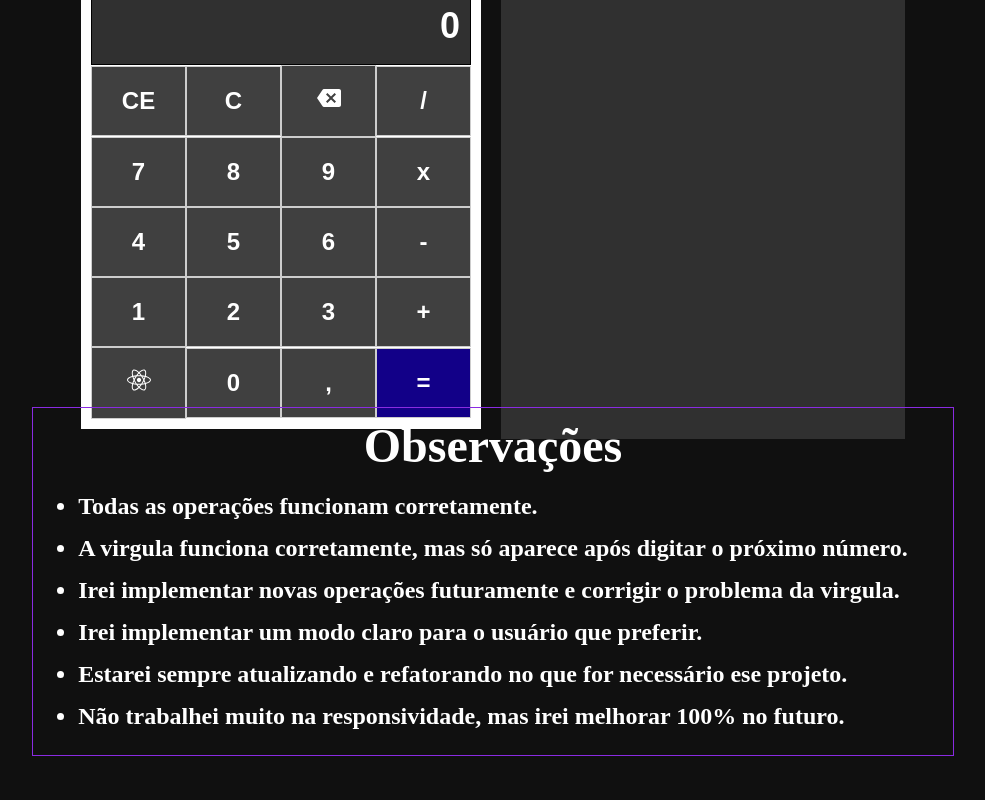
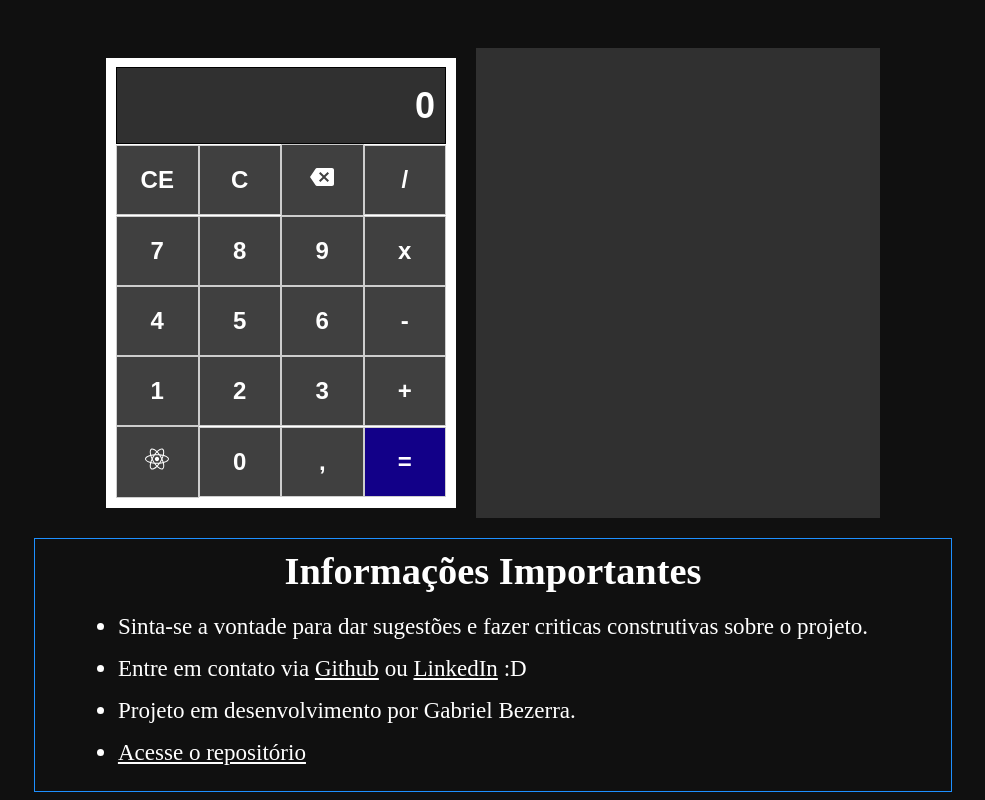
Before and after one commit to gabrielbvl/calculadora, a React (Create React App) app: page / in a window 1280 px wide. Shown: the whole page, without its empty margins (147-1132 px from the left). Built offline with nearby package versions, Linux system fonts and the light colour scheme.

Commit message:
Bug fixes and improved styling

```diff
--- a/src/App.js
+++ b/src/App.js
@@ -1,5 +1,5 @@
 import Input from "./components/Input";
-import { Container, ContainerMaster, Content } from "./styles";
+import { Container, ContainerMaster, Content, ContentH1 } from "./styles";
 import Core from "./components/Core";
 import { useState } from "react";
 import Historic from "./components/Historic";
@@ -16,6 +16,9 @@ const App = () => {
 
   return (
     <ContainerMaster>
+      <ContentH1>
+        <h1>Faça seus cálculos e seja feliz</h1>
+      </ContentH1>
       <Container>
         <Content>
           <Input value={currentNumber} />
--- a/src/components/Button/styled.js
+++ b/src/components/Button/styled.js
@@ -2,15 +2,14 @@ import styled from "styled-components";
 
 export const ButtonContainer = styled.button`
   padding: 20px;
-    border: 1px solid #CDCDCD;
+  border: 1px solid #cdcdcd;
   background-color: ${(props) => props.backgroundColor || "#404040"};
-    color: #FFFFFF;
+  color: #ffffff;
   font-size: 24px;
   font-weight: 900;
   flex: 1;
 
-
   &:hover {
     opacity: 0.6;
   }
-`
+`;
--- a/src/components/Footer/index.jsx
+++ b/src/components/Footer/index.jsx
@@ -1,27 +1,34 @@
 import { FooterContainer } from "./styles";
 
 const Footer = () => {
+  const githubLink = "https://github.com/gabrielbvl";
+  const linkedinLink = "https://www.linkedin.com/in/gabrielbvl";
+  const repositoryLink = "https://github.com/gabrielbvl/calculadora";
+
   return (
     <FooterContainer>
-      <h1>Observações</h1>
+      <h2>Informações Importantes</h2>
       <ul>
-        <li>Todas as operações funcionam corretamente.</li>
         <li>
-          A virgula funciona corretamente, mas só aparece após digitar o próximo
-          número.
+          Sinta-se a vontade para dar sugestões e fazer criticas construtivas
+          sobre o projeto.
         </li>
         <li>
-          Irei implementar novas operações futuramente e corrigir o problema da
-          virgula.
+          Entre em contato via{" "}
+          <a target="blank" href={githubLink}>
+            Github
+          </a>{" "}
+          ou{" "}
+          <a target="blank" href={linkedinLink}>
+            LinkedIn
+          </a>{" "}
+          :D
         </li>
-        <li>Irei implementar um modo claro para o usuário que preferir.</li>
+        <li>Projeto em desenvolvimento por Gabriel Bezerra.</li>
         <li>
-          Estarei sempre atualizando e refatorando no que for necessário ese
-          projeto.
-        </li>
-        <li>
-          Não trabalhei muito na responsividade, mas irei melhorar 100% no
-          futuro.
+          <a target="blank" href={repositoryLink}>
+            Acesse o repositório
+          </a>
         </li>
       </ul>
     </FooterContainer>
--- a/src/components/Footer/styles.js
+++ b/src/components/Footer/styles.js
@@ -2,21 +2,26 @@ import styled from "styled-components";
 
 export const FooterContainer = styled.h3`
   color: white;
-  font-size: 24px;
   text-align: center;
-  width: 80%;
-  min-height: 40vh;
+  width: 70%;
+  height: auto;
   max-width: 900px;
   display: flex;
   flex-direction: column;
   align-items: center;
   justify-content: center;
-  border: 1px solid blueviolet;
+  border: 1px solid dodgerblue;
   padding: 10px;
   transition: 2s;
+  margin-bottom: 40px;
 
-  h1 {
+  h2 {
     margin-bottom: 20px;
+    font-size: 3vw;
+
+    @media (min-width: 2000px) {
+      font-size: 60px;
+    }
   }
 
   ul {
@@ -24,16 +29,16 @@ export const FooterContainer = styled.h3`
 
   li {
     margin-bottom: 15px;
-    text-align: left;
-  }
+    text-align: justify;
+    font-weight: 500;
+    font-size: 1.8vw;
 
-  @media (max-width: 1100px) {
-    font-size: 18px;
-    transition: 2s;
-  }
+    @media (min-width: 1400px) {
+      font-size: 25px;
+    }
 
-  @media (max-width: 810px) {
-    font-size: 14px;
-    transition: 2s;
+    a {
+      color: white;
+    }
   }
 `;
--- a/src/components/Historic/index.jsx
+++ b/src/components/Historic/index.jsx
@@ -1,13 +1,28 @@
-import { HistoricContainer } from "./styled";
+import React, { useEffect, useRef } from "react";
+import { HistoricContainer, HistoricContent, PrincipalDiv } from "./styled";
+import { TbArrowBigRightFilled } from "react-icons/tb";
 
 const Historic = ({ history }) => {
+  const containerRef = useRef(null);
+  useEffect(() => {
+    if (containerRef.current) {
+      containerRef.current.scrollIntoView({ behavior: "smooth", block: "end" });
+    }
+  }, [history]);
+
   return (
     <HistoricContainer>
-      <div>
+      <PrincipalDiv ref={containerRef}>
         {history.map((item, index) => (
-          <div key={index}>{item}</div>
+          <HistoricContent key={index}>
+            <p id="numberOfOperation">
+              {index + 1}
+              <TbArrowBigRightFilled />
+            </p>
+            <p id="resultOfOperation">{item}</p>
+          </HistoricContent>
         ))}
-      </div>
+      </PrincipalDiv>
     </HistoricContainer>
   );
 };
--- a/src/components/Historic/styled.js
+++ b/src/components/Historic/styled.js
@@ -1,20 +1,58 @@
 import styled from "styled-components";
+<style>
+  @import
+  url('https://fonts.googleapis.com/css2?family=Slackside+One&display=swap');
+</style>;
 
 export const HistoricContainer = styled.div`
   width: 30%;
   max-width: 500px;
-  min-height: 450px;
+  height: 450px;
   margin-left: 20px;
   background-color: #303030;
-  color: white;
+  color: ivory;
   padding: 10px;
-  font-size: 24px;
+  font-size: 22px;
+  font-family: "Slackside One", cursive;
+
   overflow: auto;
 
   @media (max-width: 768px) {
     width: 50%;
     min-width: 310px;
     margin-left: 0;
-    margin-top: 100px;
+    margin-top: 20px;
+    min-height: 50px;
+    max-height: 100px;
   }
 `;
+
+export const PrincipalDiv = styled.div`
+  display: flex;
+  flex-direction: column;
+  align-items: flex-start;
+  width: 100%;
+`;
+
+export const HistoricContent = styled.div`
+  margin-bottom: 10px;
+  display: flex;
+  align-items: center;
+  padding: 2px;
+  border-bottom: 1px solid dodgerblue;
+  width: 98%;
+
+  #numberOfOperation {
+    color: dodgerblue;
+    font-size: 26px;
+    font-weight: 700;
+    display: flex;
+    align-items: center;
+    margin-right: 10px;
+
+    svg {
+      margin-left: 10px;
+      width: 30px;
+    }
+  }
+`;
--- a/src/components/Input/styled.js
+++ b/src/components/Input/styled.js
@@ -4,24 +4,24 @@ export const InputContainer = styled.div`
   width: 100%;
   height: 75px;
   margin-bottom: 1px;
-    background-color: #AAFFAA;
+  background-color: #aaffaa;
 
   display: flex;
   align-items: center;
   justify-content: flex-end;
 
   font-size: 24px;
-    font-family: 'Roboto';
+  font-family: "Slackside One", cursive;
 
   input {
     width: 100%;
     height: 75px;
     padding: 0 10px;
     background-color: #303030;
-        color: #FFFFFF;
+    color: #ffffff;
     border: 1px solid black;
     text-align: right;
     font-size: 36px;
-        font-weight: 600
+    font-weight: 600;
   }
-`
+`;
--- a/src/global.js
+++ b/src/global.js
@@ -1,10 +1,10 @@
-import { createGlobalStyle } from 'styled-components'
+import { createGlobalStyle } from "styled-components";
 
 const GlobalStyle = createGlobalStyle`
     *, body {
         margin: 0;
         padding: 0
     }
-`
+`;
 
-export default GlobalStyle
+export default GlobalStyle;
--- a/src/styles.js
+++ b/src/styles.js
@@ -7,19 +7,16 @@ export const ContainerMaster = styled.div`
 
   display: flex;
   flex-direction: column;
+  justify-content: center;
   align-items: center;
-  justify-content: space-evenly;
 
   overflow: auto;
-
-  @media (max-width: 768px) {
-    flex-direction: column;
-  }
 `;
 
 export const Container = styled.div`
   width: 100%;
-  height: 40vh;
+  height: auto;
+  margin-bottom: 20px;
   background-color: #101010;
 
   display: flex;
@@ -27,6 +24,7 @@ export const Container = styled.div`
   justify-content: center;
 
   @media (max-width: 768px) {
+    width: auto;
     flex-direction: column;
   }
 `;
@@ -34,8 +32,29 @@ export const Container = styled.div`
 export const Content = styled.div`
   background-color: #ffffff;
   width: 80%;
-  max-width: 380px;
-  min-width: 310px;
+  width: 330px;
   min-height: 350px;
   padding: 10px;
+
+  @media (max-width: 360px) {
+    width: 310px;
+    transition: 2s;
+  }
 `;
+
+export const ContentH1 = styled.div`
+  font-size: 3.3vw;
+  text-align: center;
+  color: dodgerblue;
+  padding: 20px;
+  margin-top: 40px;
+
+  @media (min-width: 770px) {
+    margin-top: 0px;
+  }
+
+  @media (min-width: 990px) {
+    font-size: 33px;
+    transition: 1s;
+  }
+`;
```
Also changed, not shown: src/components/Core/styled.js (+5 -5 lines), src/info.md (added, +61 -0 lines). Lines whose indentation alone changed are shown as unchanged.
